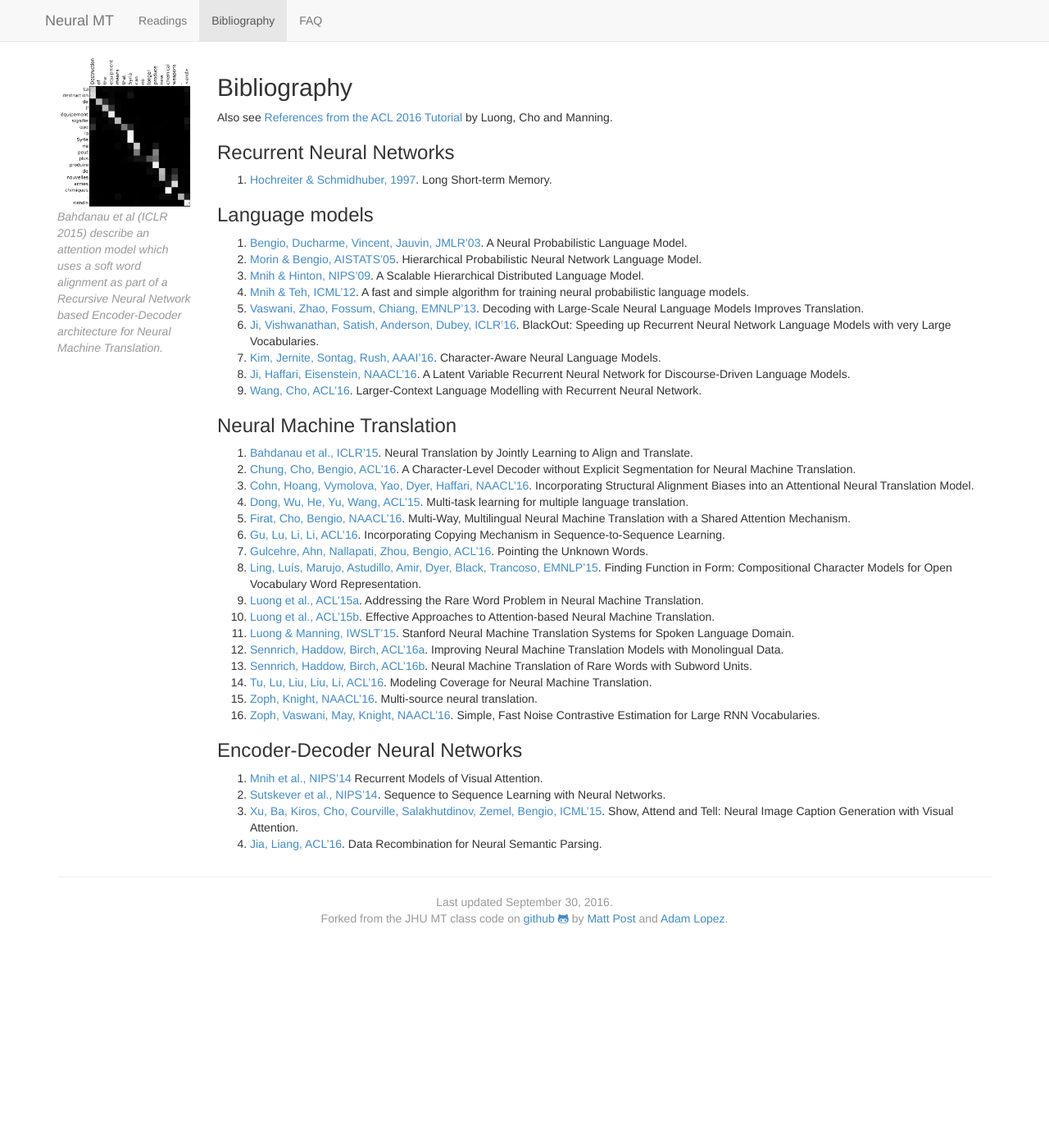
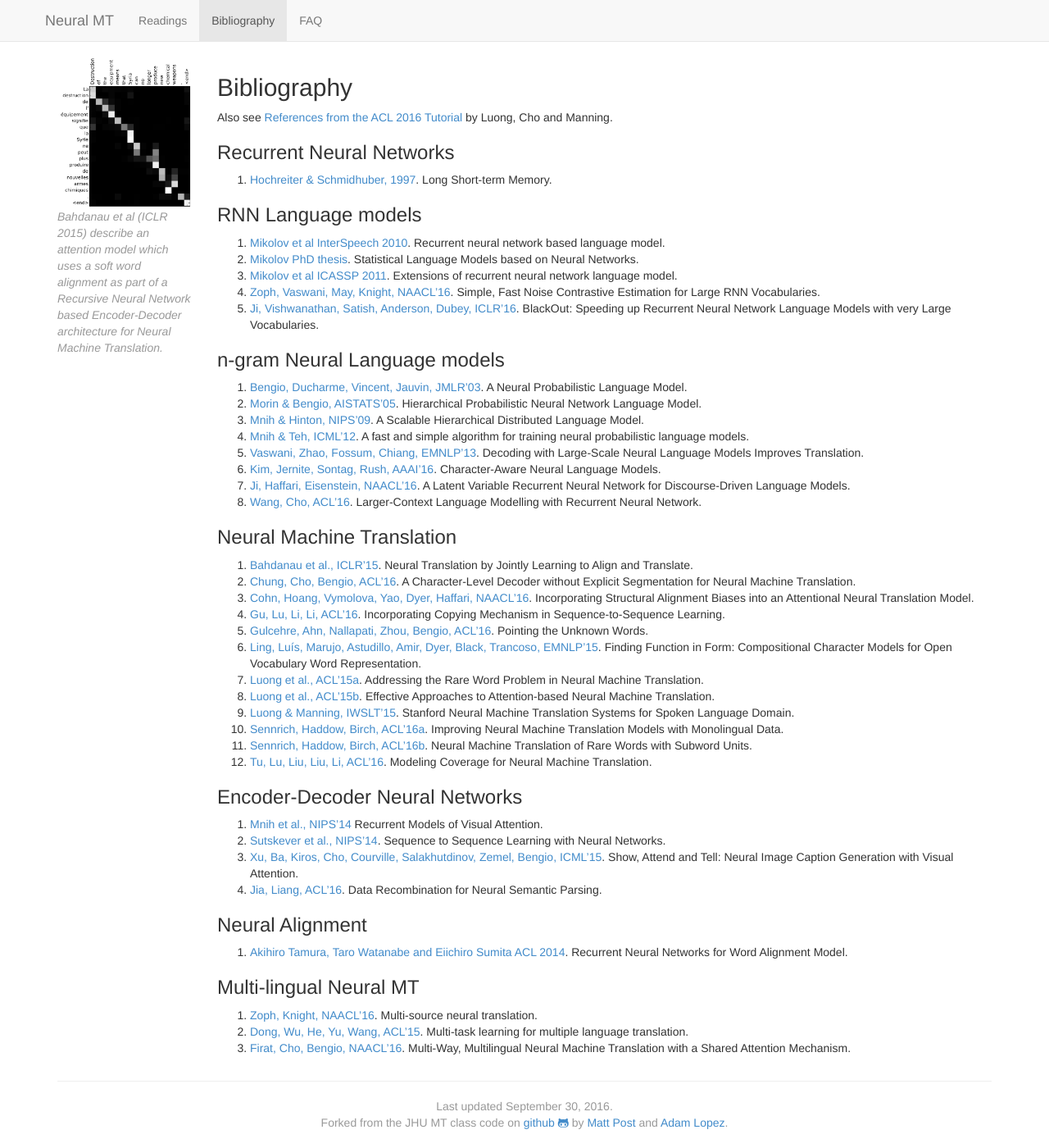
Before and after one commit to anoopsarkar/neuralmt-class, a Jekyll site: the page built from bibliography.md, in a window 1280 px wide and 1400 px high. Shown: the whole window at 82% size. Built offline with Jekyll 4.4.1, drawn with Linux system fonts in a browser that asks for light colours; nearby versions of some CDN libraries.

```diff
--- a/bibliography.md
+++ b/bibliography.md
@@ -15,14 +15,21 @@ Also see [References from the ACL 2016 Tutorial](https://sites.google.com/site/a
 
 1. [Hochreiter & Schmidhuber, 1997](http://deeplearning.cs.cmu.edu/pdfs/Hochreiter97_lstm.pdf). Long Short-term Memory.
 
-### Language models
+### RNN Language models
+
+1. [Mikolov et al InterSpeech 2010](http://www.fit.vutbr.cz/research/groups/speech/publi/2010/mikolov_interspeech2010_IS100722.pdf). Recurrent neural network based language model.
+1. [Mikolov PhD thesis](http://www.fit.vutbr.cz/~imikolov/rnnlm/thesis.pdf). Statistical Language Models based on Neural Networks.
+1. [Mikolov et al ICASSP 2011](http://www.fit.vutbr.cz/research/groups/speech/publi/2011/mikolov_icassp2011_presentation_rnnlm-extension.pdf). Extensions of recurrent neural network language model.
+1. [Zoph, Vaswani, May, Knight, NAACL'16](http://www.isi.edu/natural-language/mt/simple-fast-noise.pdf). Simple, Fast Noise Contrastive Estimation for Large RNN Vocabularies.
+1. [Ji, Vishwanathan, Satish, Anderson, Dubey, ICLR'16](http://arxiv.org/pdf/1511.06909.pdf). BlackOut: Speeding up Recurrent Neural Network Language Models with very Large Vocabularies.
+
+### n-gram Neural Language models
 
 1. [Bengio, Ducharme, Vincent, Jauvin, JMLR'03](http://www.jmlr.org/papers/v3/bengio03a.html). A Neural Probabilistic Language Model.
 1. [Morin & Bengio, AISTATS'05](http://www.iro.umontreal.ca/~lisa/pointeurs/hierarchical-nnlm-aistats05.pdf). Hierarchical Probabilistic Neural Network Language Model.
 1. [Mnih & Hinton, NIPS'09](http://www.cs.toronto.edu/~amnih/papers/hlbl_final.pdf). A Scalable Hierarchical Distributed Language Model.
 1. [Mnih & Teh, ICML'12](http://www.cs.toronto.edu/~amnih/papers/ncelm.pdf). A fast and simple algorithm for training neural probabilistic language models.
 1. [Vaswani, Zhao, Fossum, Chiang, EMNLP'13](http://www.isi.edu/~avaswani/NCE-NPLM.pdf). Decoding with Large-Scale Neural Language Models Improves Translation.
-1. [Ji, Vishwanathan, Satish, Anderson, Dubey, ICLR'16](http://arxiv.org/pdf/1511.06909.pdf). BlackOut: Speeding up Recurrent Neural Network Language Models with very Large Vocabularies.
 1. [Kim, Jernite, Sontag, Rush, AAAI'16](http://arxiv.org/pdf/1508.06615.pdf). Character-Aware Neural Language Models.
 1. [Ji, Haffari, Eisenstein, NAACL'16](http://arxiv.org/pdf/1603.01913.pdf). A Latent Variable Recurrent Neural Network for Discourse-Driven Language Models.
 1. [Wang, Cho, ACL'16](http://aclweb.org/anthology/P/P16/P16-1125.pdf). Larger-Context Language Modelling with Recurrent Neural Network.
@@ -52,3 +55,13 @@ Also see [References from the ACL 2016 Tutorial](https://sites.google.com/site/a
 1. [Sutskever et al., NIPS'14](http://papers.nips.cc/paper/5346-sequence-to-sequence-learning-with-neural-networks.pdf). Sequence to Sequence Learning with Neural Networks.
 1. [Xu, Ba, Kiros, Cho, Courville, Salakhutdinov, Zemel, Bengio, ICML'15](http://jmlr.org/proceedings/papers/v37/xuc15.pdf). Show, Attend and Tell: Neural Image Caption Generation with Visual Attention.
 1. [Jia, Liang, ACL'16](http://arxiv.org/pdf/1606.03622.pdf). Data Recombination for Neural Semantic Parsing.
+
+### Neural Alignment
+
+1. [Akihiro Tamura, Taro Watanabe and Eiichiro Sumita ACL 2014](http://anthology.aclweb.org/P/P14/P14-1138.pdf). Recurrent Neural Networks for Word Alignment Model.
+
+### Multi-lingual Neural MT
+
+1. [Zoph, Knight, NAACL'16](http://www.isi.edu/natural-language/mt/multi-source-neural.pdf). Multi-source neural translation.
+1. [Dong, Wu, He, Yu, Wang, ACL'15](http://www.aclweb.org/anthology/P15-1166). Multi-task learning for multiple language translation.
+1. [Firat, Cho, Bengio, NAACL'16](http://arxiv.org/pdf/1601.01073.pdf). Multi-Way, Multilingual Neural Machine Translation with a Shared Attention Mechanism.
```
Also changed, not shown: other parts of bibliography.md (+0 -4 lines), _data/syllabus.yaml (+31 -16 lines).
